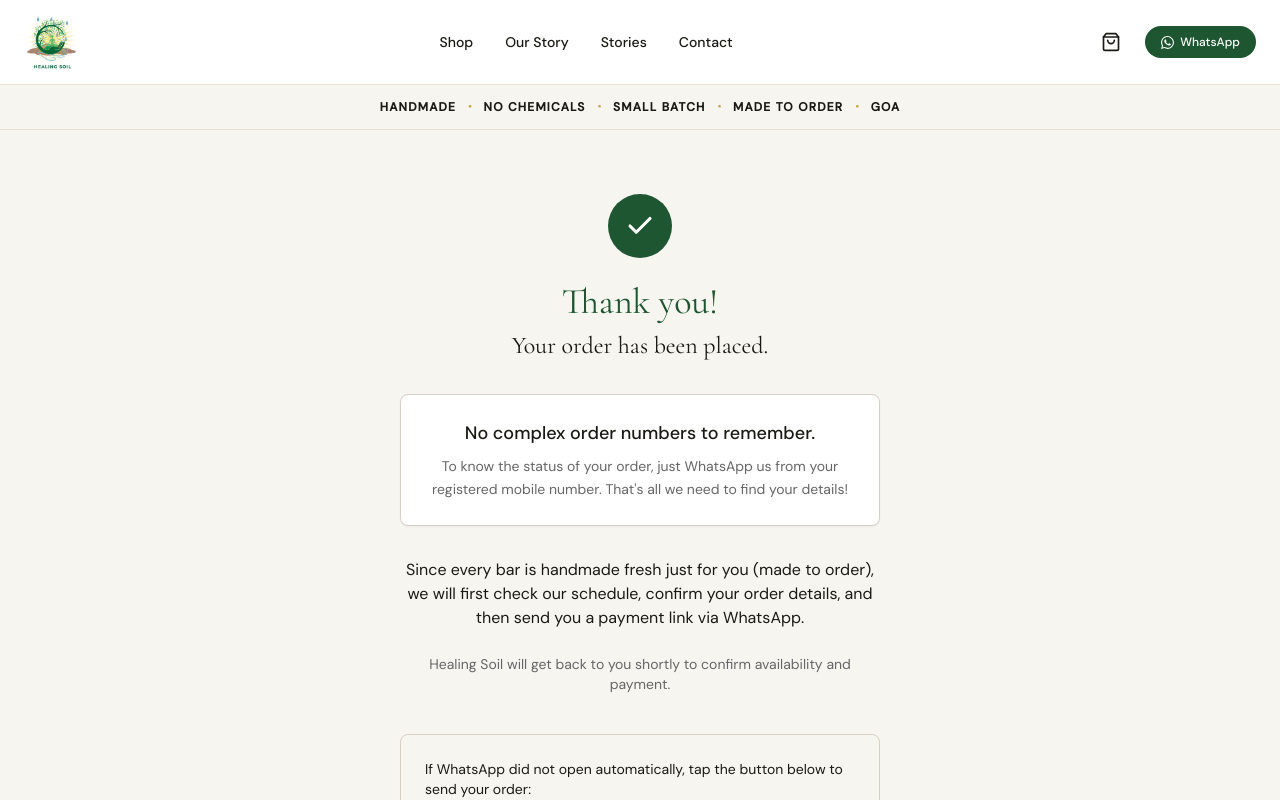
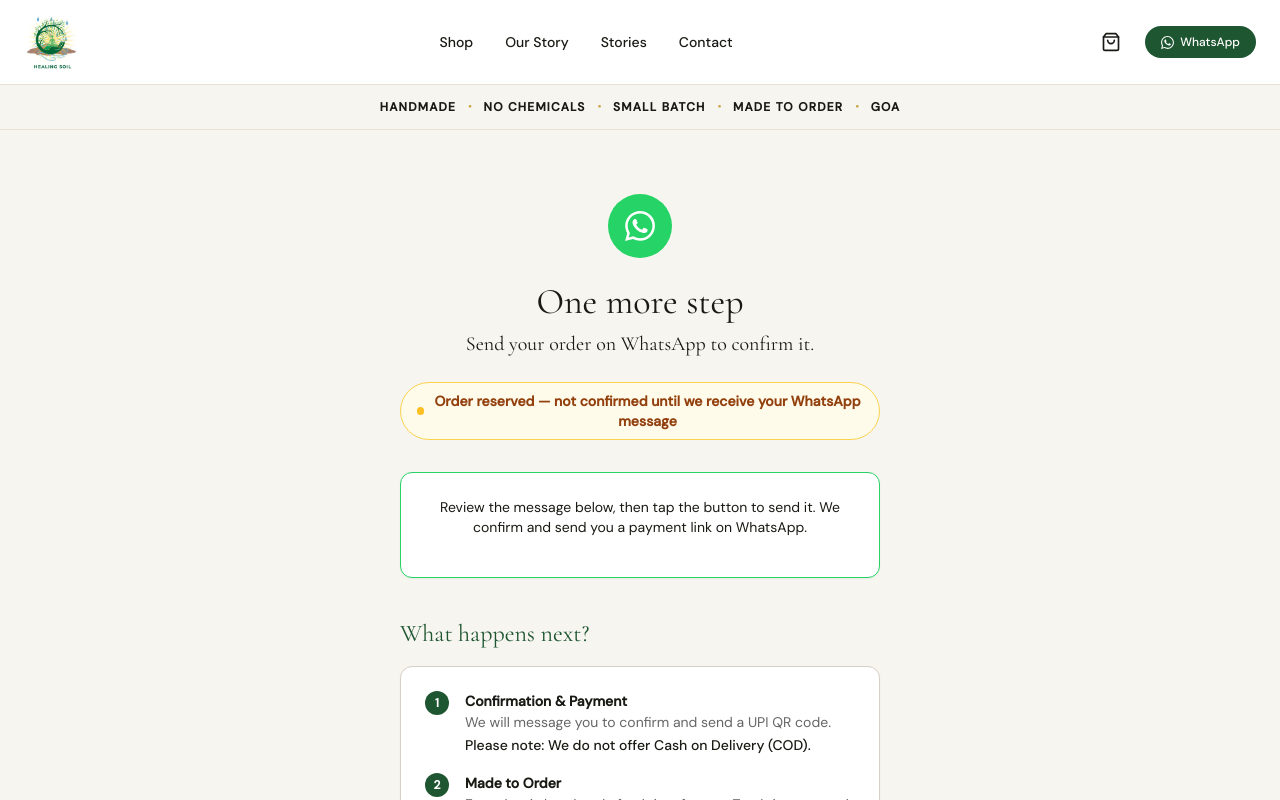
Before and after one commit to saikalyan15/healing-soil, a Next.js app: page /order/confirmation in a window 1280 px wide. Shown: the top 800 px of the page. Built offline with nearby package versions, Linux system fonts and the light colour scheme.

Commit message:
adding whatsapp first - QR code

```diff
--- a/package.json
+++ b/package.json
@@ -10,12 +10,15 @@
     "start": "next start"
   },
   "dependencies": {
+    "@react-email/render": "^2.0.4",
     "gray-matter": "^4.0.3",
     "next": "^14.2.35",
     "next-mdx-remote": "^6.0.0",
     "next-sitemap": "^4.2.3",
+    "qrcode.react": "^4.2.0",
     "react": "^18.3.1",
     "react-dom": "^18.3.1",
+    "resend": "^6.9.4",
     "zustand": "^5.0.11"
   },
   "devDependencies": {
--- a/src/app/order/confirmation/page.tsx
+++ b/src/app/order/confirmation/page.tsx
@@ -3,8 +3,8 @@ import Link from 'next/link'
 import WhatsAppFallback from './WhatsAppFallback'
 
 export const metadata: Metadata = {
-  title: 'Order Received — Healing Soil',
-  description: 'Your order has been received. Healing Soil will confirm availability and contact you on WhatsApp shortly.',
+  title: 'Confirm Your Order — Healing Soil',
+  description: 'One more step — send your order on WhatsApp to confirm it with Healing Soil.',
   robots: { index: false, follow: false },
 }
 
@@ -18,62 +18,36 @@ export default function ConfirmationPage({ searchParams }: Props) {
   return (
     <div className="min-h-screen bg-[#F7F5F0] py-16">
       <div className="mx-auto max-w-lg px-4 text-center">
-        {/* Check icon */}
-        <div className="mx-auto mb-6 flex h-16 w-16 items-center justify-center rounded-full bg-[#1E5631]">
-          <svg
-            width="30"
-            height="30"
-            viewBox="0 0 24 24"
-            fill="none"
-            stroke="white"
-            strokeWidth="2.5"
-            strokeLinecap="round"
-            strokeLinejoin="round"
-            aria-hidden="true"
-          >
-            <polyline points="20 6 9 17 4 12" />
+
+        {/* Pending icon */}
+        <div className="mx-auto mb-6 flex h-16 w-16 items-center justify-center rounded-full bg-[#25D366]">
+          <svg width="30" height="30" viewBox="0 0 24 24" fill="white" aria-hidden="true">
+            <path d="M17.472 14.382c-.297-.149-1.758-.867-2.03-.967-.273-.099-.471-.148-.67.15-.197.297-.767.966-.94 1.164-.173.199-.347.223-.644.075-.297-.15-1.255-.463-2.39-1.475-.883-.788-1.48-1.761-1.653-2.059-.173-.297-.018-.458.13-.606.134-.133.298-.347.446-.52.149-.174.198-.298.298-.497.099-.198.05-.371-.025-.52-.075-.149-.669-1.612-.916-2.207-.242-.579-.487-.5-.669-.51-.173-.008-.371-.01-.57-.01-.198 0-.52.074-.792.372-.272.297-1.04 1.016-1.04 2.479 0 1.462 1.065 2.875 1.213 3.074.149.198 2.096 3.2 5.077 4.487.709.306 1.262.489 1.694.625.712.227 1.36.195 1.871.118.571-.085 1.758-.719 2.006-1.413.248-.694.248-1.289.173-1.413-.074-.124-.272-.198-.57-.347m-5.421 7.403h-.004a9.87 9.87 0 01-5.031-1.378l-.361-.214-3.741.982.998-3.648-.235-.374a9.86 9.86 0 01-1.51-5.26c.001-5.45 4.436-9.884 9.888-9.884 2.64 0 5.122 1.03 6.988 2.898a9.825 9.825 0 012.893 6.994c-.003 5.45-4.437 9.884-9.885 9.884m8.413-18.297A11.815 11.815 0 0012.05 0C5.495 0 .16 5.335.157 11.892c0 2.096.547 4.142 1.588 5.945L.057 24l6.305-1.654a11.882 11.882 0 005.683 1.448h.005c6.554 0 11.89-5.335 11.893-11.893a11.821 11.821 0 00-3.48-8.413z" />
           </svg>
         </div>
 
-        <h1 className="mb-2 font-serif text-4xl text-[#1E5631]">Thank you!</h1>
-        <p className="mb-8 font-serif text-2xl text-[#1A1A14]">Your order has been placed.</p>
+        <h1 className="mb-2 font-serif text-4xl text-[#1A1A14]">One more step</h1>
+        <p className="mb-6 font-serif text-xl text-[#1A1A14]">
+          Send your order on WhatsApp to confirm it.
+        </p>
 
-        {/* Info box */}
-        <div className="mb-8 rounded-lg border border-[#D6CFC4] bg-white p-6 text-center shadow-sm">
-          <p className="mb-2 font-sans text-lg font-medium text-[#1A1A14]">
-            No complex order numbers to remember.
-          </p>
-          <p className="font-sans text-sm leading-relaxed text-[#666666]">
-            To know the status of your order, just WhatsApp us from your registered mobile number. That's all we need to find your details!
-          </p>
+        {/* Amber status badge */}
+        <div className="mb-8 inline-flex items-center gap-2 rounded-full border border-amber-300 bg-amber-50 px-4 py-2">
+          <span className="h-2 w-2 rounded-full bg-amber-400" />
+          <span className="font-sans text-sm font-semibold text-amber-800">
+            Order reserved — not confirmed until we receive your WhatsApp message
+          </span>
         </div>
 
-        <p className="mb-6 font-sans text-base text-[#1A1A14]">
-          Since every bar is handmade fresh just for you (made to order), we will first check our schedule, confirm your order details, and then send you a payment link via WhatsApp.
-        </p>
-        <p className="mb-10 font-sans text-sm text-[#666666]">
-          Healing Soil will get back to you shortly to confirm availability and payment.
-        </p>
-
-        {/* WhatsApp fallback box */}
-        <div className="mb-8 rounded-lg border border-[#D6CFC4] bg-[#F7F5F0]/50 p-6 text-left">
+        {/* Primary action — WhatsApp */}
+        <div className="mb-10 rounded-xl border border-[#25D366] bg-white p-6 shadow-sm">
           <p className="mb-4 font-sans text-sm text-[#1A1A14]">
-            If WhatsApp did not open automatically, tap the button below to send your order:
+            Review the message below, then tap the button to send it. We confirm and send you a payment link on WhatsApp.
           </p>
           <WhatsAppFallback />
-          <p className="mt-4 font-sans text-sm text-[#666666]">
-            Or reach us directly:{' '}
-            <a
-              href="https://wa.me/917483100651"
-              target="_blank"
-              rel="noopener noreferrer"
-              className="font-medium text-[#1E5631]"
-            >
-              +91 74831 00651
-            </a>
-          </p>
         </div>
 
+        {/* What happens next */}
         <div className="mb-10 text-left">
           <h2 className="mb-4 font-serif text-2xl text-[#1E5631]">What happens next?</h2>
           <div className="space-y-4 rounded-xl border border-[#D6CFC4] bg-white p-6 shadow-sm">
@@ -82,8 +56,8 @@ export default function ConfirmationPage({ searchParams }: Props) {
               <div>
                 <p className="font-sans text-sm font-bold text-[#1A1A14]">Confirmation & Payment</p>
                 <p className="font-sans text-sm leading-relaxed text-[#666666]">
-                  We will message you to confirm and send a UPI QR code.
-                  <span className="ml-1 font-medium text-[#1A1A14]">Please note: We do not offer Cash on Delivery (COD).</span>
+                  We will message you to confirm and send a UPI QR code.{' '}
+                  <span className="font-medium text-[#1A1A14]">Please note: We do not offer Cash on Delivery (COD).</span>
                 </p>
               </div>
             </div>
--- a/src/lib/orders.ts
+++ b/src/lib/orders.ts
@@ -56,52 +56,51 @@ function getApiHeaders(): HeadersInit {
   }
 }
 
-// ─── CallMeBot notification ────────────────────────────────────────────────────
+// ─── Owner email notification via Resend ──────────────────────────────────────
 
 /**
- * Sends a WhatsApp notification via CallMeBot to the store owner.
+ * Sends an order notification email to the store owner via Resend.
  * NEVER throws — a failed notification must never block or lose an order.
  */
-async function sendCallMeBotNotification(
+async function sendOwnerEmail(
   orderId: string,
   ref: string,
   payload: OrderPayload
 ): Promise<void> {
   try {
-    const apiKey = process.env.CALLMEBOT_API_KEY
-    const phone = process.env.CALLMEBOT_PHONE
+    const apiKey = process.env.RESEND_API_KEY
+    const to = process.env.NOTIFY_EMAIL_TO
 
-    if (!apiKey || !phone) {
-      console.warn('[CallMeBot] API key or phone not configured — skipping notification')
+    if (!apiKey || !to) {
+      console.warn('[Resend] RESEND_API_KEY or NOTIFY_EMAIL_TO not configured — skipping notification')
       return
     }
 
+    const { Resend } = await import('resend')
+    const resend = new Resend(apiKey)
+
     const subtotal = payload.items.reduce((sum, item) => sum + item.price * item.qty, 0)
     const total = subtotal + payload.shipping
+    const waLink = `https://wa.me/${payload.customer.phone.replace(/\D/g, '')}`
 
-    const message = [
-      `🧼 New Order — ${ref}`,
-      `Customer: ${payload.customer.name} (${payload.customer.phone})`,
-      `Items: ${payload.items.length}`,
-      `Total: ₹${total} (inc. ₹${payload.shipping} shipping)`,
-      `View: https://soap-ledger.vercel.app/orders/${orderId}`,
-    ].join('\n')
-
-    const url = new URL('https://api.callmebot.com/whatsapp.php')
-    url.searchParams.set('phone', phone)
-    url.searchParams.set('text', message)
-    url.searchParams.set('apikey', apiKey)
-
-    const res = await fetch(url.toString(), { method: 'GET' })
-
-    if (!res.ok) {
-      console.error(
-        `[CallMeBot] Notification failed: ${res.status} ${res.statusText}`
-      )
-    }
+    await resend.emails.send({
+      from: 'orders@healingsoil.in',
+      to: to.split(',').map((e) => e.trim()),
+      subject: `New Order — ${ref}`,
+      html: `
+        <h2 style="color:#1E5631">New Order: ${ref}</h2>
+        <p><strong>Customer:</strong> ${payload.customer.name}</p>
+        <p><strong>Phone:</strong> <a href="${waLink}">${payload.customer.phone}</a></p>
+        <p><strong>Address:</strong> ${payload.customer.address}</p>
+        <p><strong>Items:</strong> ${payload.items.length}</p>
+        <p><strong>Total:</strong> ₹${total} (incl. ₹${payload.shipping} shipping)</p>
+        ${payload.notes ? `<p><strong>Notes:</strong> ${payload.notes}</p>` : ''}
+        <p><a href="https://soap-ledger.vercel.app/orders/${orderId}">View in SoapLedger →</a></p>
+      `,
+    })
   } catch (err) {
     // Log but never propagate — the order is already saved in SoapLedger
-    console.error('[CallMeBot] Unexpected error sending notification:', err)
+    console.error('[Resend] Unexpected error sending notification:', err)
   }
 }
 
@@ -138,8 +137,8 @@ export async function submitOrder(payload: OrderPayload): Promise<{ order_id: st
   // Fallback: if SoapLedger doesn't return a 'ref', create a simple one from timestamp
   const humanRef = order.ref || `WEB-${Date.now().toString().slice(-6)}`
 
-  // 2. Fire CallMeBot notification (non-blocking, errors are swallowed)
-  await sendCallMeBotNotification(order.order_id, humanRef, payload)
+  // 2. Fire owner email notification (non-blocking, errors are swallowed)
+  await sendOwnerEmail(order.order_id, humanRef, payload)
 
   return { order_id: order.order_id, ref: humanRef }
 }
```
Also changed, not shown: src/app/order/confirmation/WhatsAppFallback.tsx (+49 -6 lines), .claude/settings.local.json, 2 other files (tests, documents, lock files or other folders).
